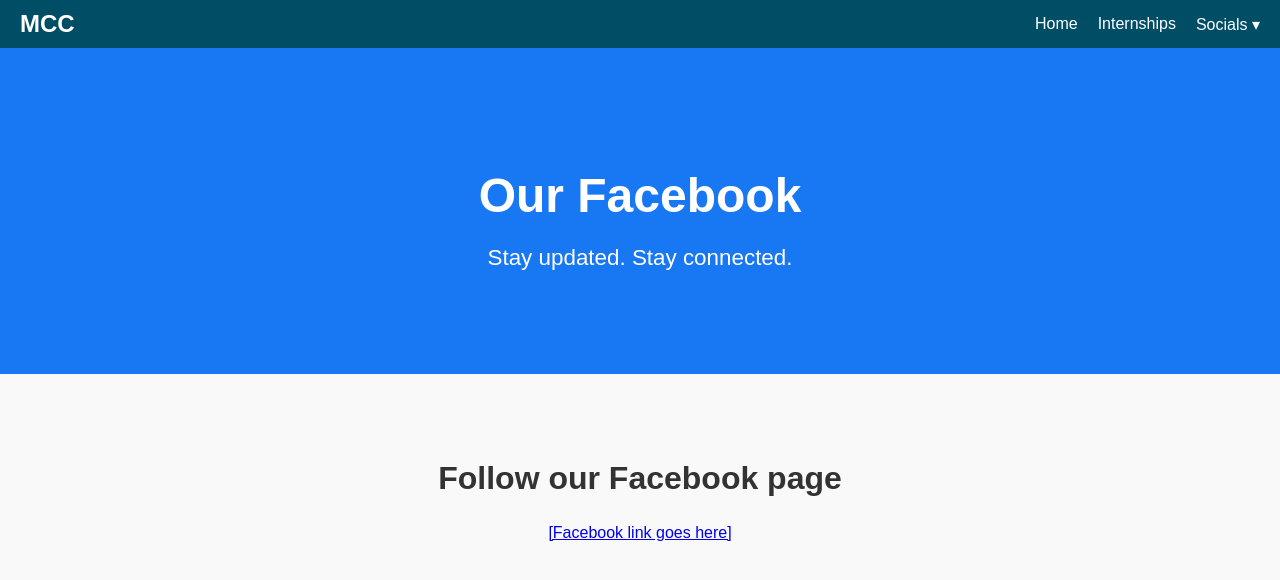
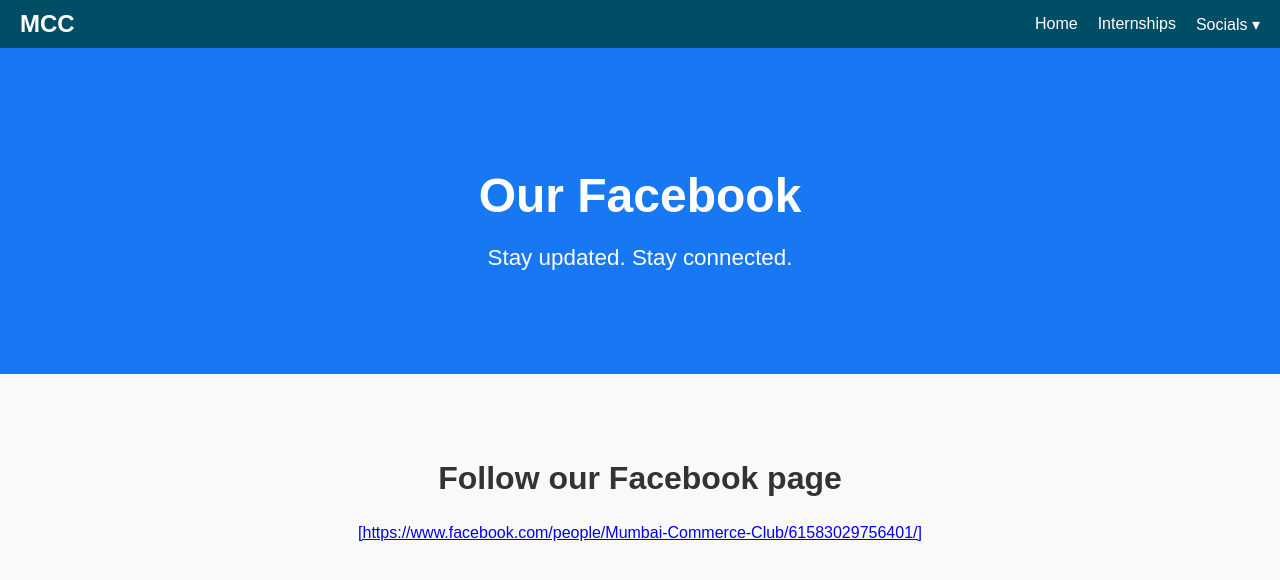
Before and after one commit to arsalaan568khan-blip/Mumbai-Commerce-Club, a plain HTML site: page facebook.html in a window 1280 px wide. Drawn offline with Linux system fonts and the light colour scheme.

Commit message:
Update facebook.html

```diff
--- a/facebook.html
+++ b/facebook.html
@@ -36,7 +36,7 @@
   <section class="social-body">
     <h1>Follow our Facebook page</h1>
     <p style="text-align: center; margin-top: 20px;">
-      <a href="#">[Facebook link goes here]</a>
+      <a href="#">[https://www.facebook.com/people/Mumbai-Commerce-Club/61583029756401/]</a>
     </p>
   </section>
 </body>
```
